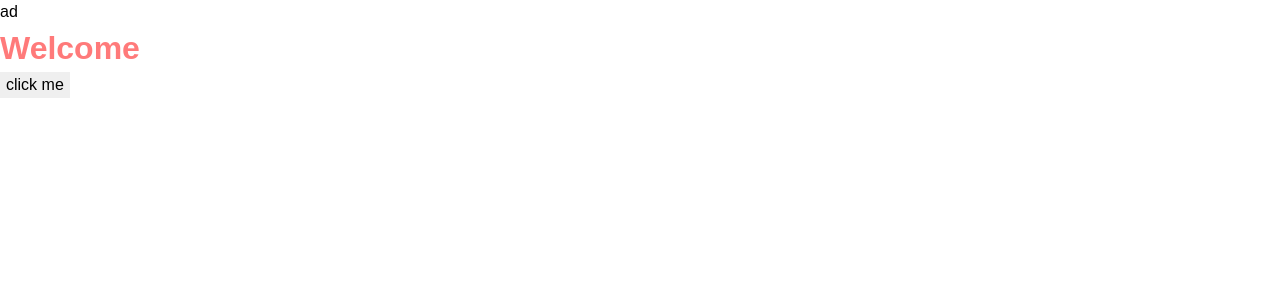
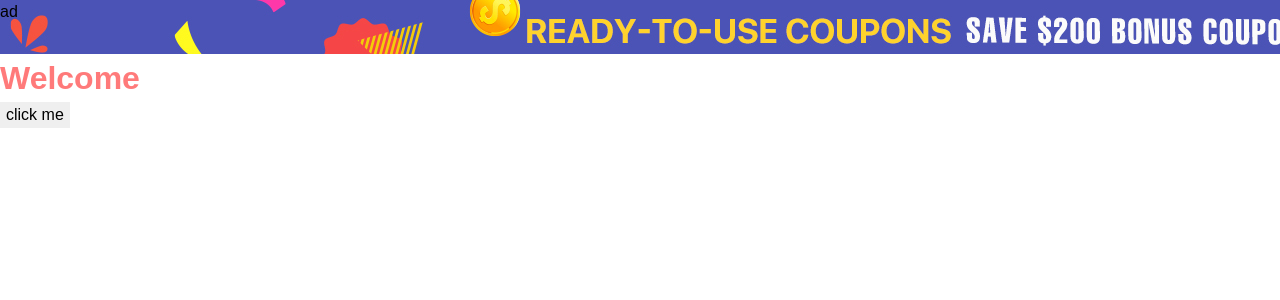
Before and after one commit to TomaszSarmata/shop-pay, a Next.js app: page / in a window 1280 px wide. Shown: the top 300 px of the page. Built offline with nearby package versions, Linux system fonts and the light colour scheme.

Commit message:
created classes for the header and for the ad. Added a background image for the .ad class

```diff
--- a/components/header/styles.module.scss
+++ b/components/header/styles.module.scss
@@ -0,0 +1,9 @@
+.header {
+  height: 100%;
+}
+
+.ad {
+  height: 54px;
+  width: 100%;
+  background-image: url("../../public/images/ad.jpg");
+}
```
